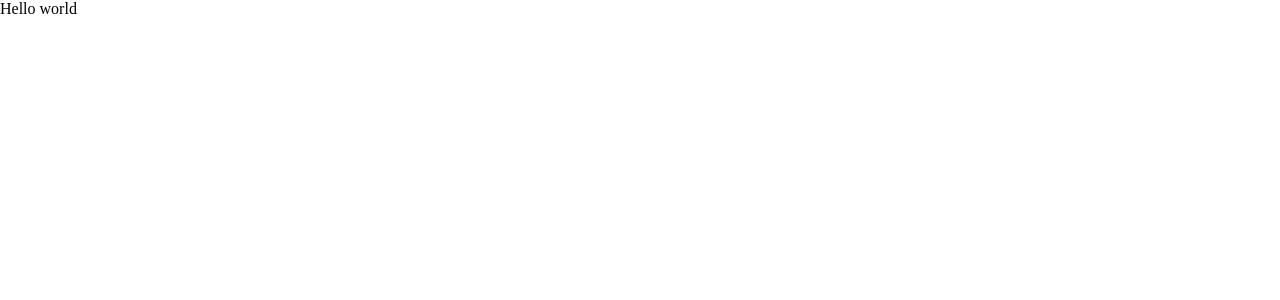
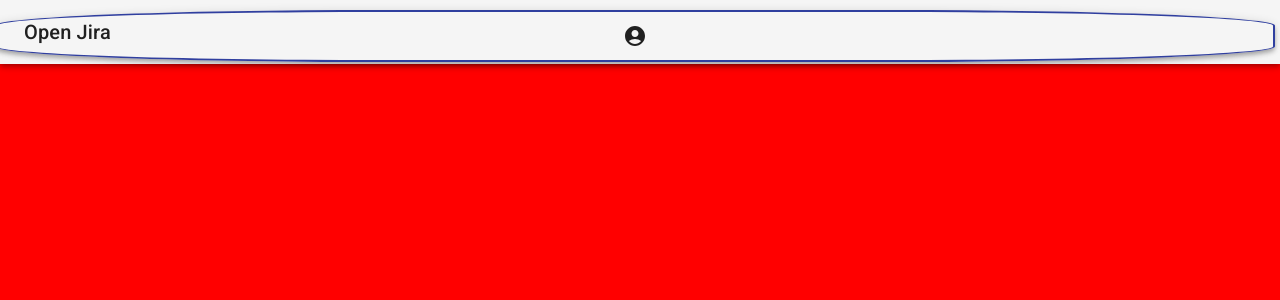
Before and after one commit to stevenmanriqueca/next-jira-app, a Next.js app: page / in a window 1280 px wide. Shown: the top 300 px of the page. Built offline with nearby package versions, Linux system fonts and the light colour scheme.

Commit message:
Changes for performance

```diff
--- /dev/null
+++ b/components/navbar/Navbar.tsx
@@ -0,0 +1,51 @@
+import { useState } from "react";
+import { AppBar, IconButton, ListItemIcon, Menu, MenuItem, Toolbar, Typography } from "@mui/material"
+import { AccountCircle, Logout } from "@mui/icons-material"
+import { StyledAvatarNavbar } from '../../styles/components/Navbar';
+
+export const Navbar = () => {
+
+    const [openMenu, setOpenMenu] = useState<boolean>(false)
+
+    return (
+        <AppBar position="static" sx={{ backgroundColor: "primary.main" }}>
+            <Toolbar>
+                <Typography variant="h6" component="div" sx={{ flexGrow: 1 }}>Open Jira</Typography>
+                <StyledAvatarNavbar>
+                    <IconButton
+                        size="large"
+                        onClick={() => setOpenMenu(!openMenu)}
+                        aria-controls="menu-appbar"
+                        aria-haspopup="true"
+                        color="inherit"
+                    >
+                        <AccountCircle />
+                    </IconButton>
+                </StyledAvatarNavbar>
+                <Menu
+                    id="menu-appbar"
+                    anchorOrigin={{ vertical: 'top', horizontal: 'right' }}
+                    transformOrigin={{ vertical: 'top', horizontal: 'left' }}
+                    keepMounted
+                    PaperProps={{
+                        sx: {
+                            backgroundColor: "red",
+                            mt: 5.5,
+                            mx: 1
+                        }
+                    }}
+                    open={openMenu}
+                    onClose={() => setOpenMenu(!openMenu)}
+                >
+                    <Typography sx={{ p: 1 }} variant="body1" align="center">Narem Steven Manrique Cano</Typography>
+                    <MenuItem sx={{ display: "flex", justifyContent: "center" }}>
+                        <ListItemIcon>
+                            <Logout fontSize="small" />
+                        </ListItemIcon>
+                        Logout
+                    </MenuItem>
+                </Menu>
+            </Toolbar>
+        </AppBar>
+    )
+}
--- /dev/null
+++ b/components/navbar/index.ts
@@ -0,0 +1 @@
+export { Navbar } from './Navbar';
--- a/pages/index.tsx
+++ b/pages/index.tsx
@@ -1,5 +1,13 @@
-const Home = (): JSX.Element => {
-  return <div>Hello world</div>;
+import { NextPage } from 'next';
+import { HomeLayout } from '../components/layout';
+import { Navbar } from '../components/navbar';
+
+const Home: NextPage = () => {
+  return (
+    <HomeLayout title="Jira">
+      <Navbar />
+    </HomeLayout>
+  )
 };
 
 export default Home;
```
